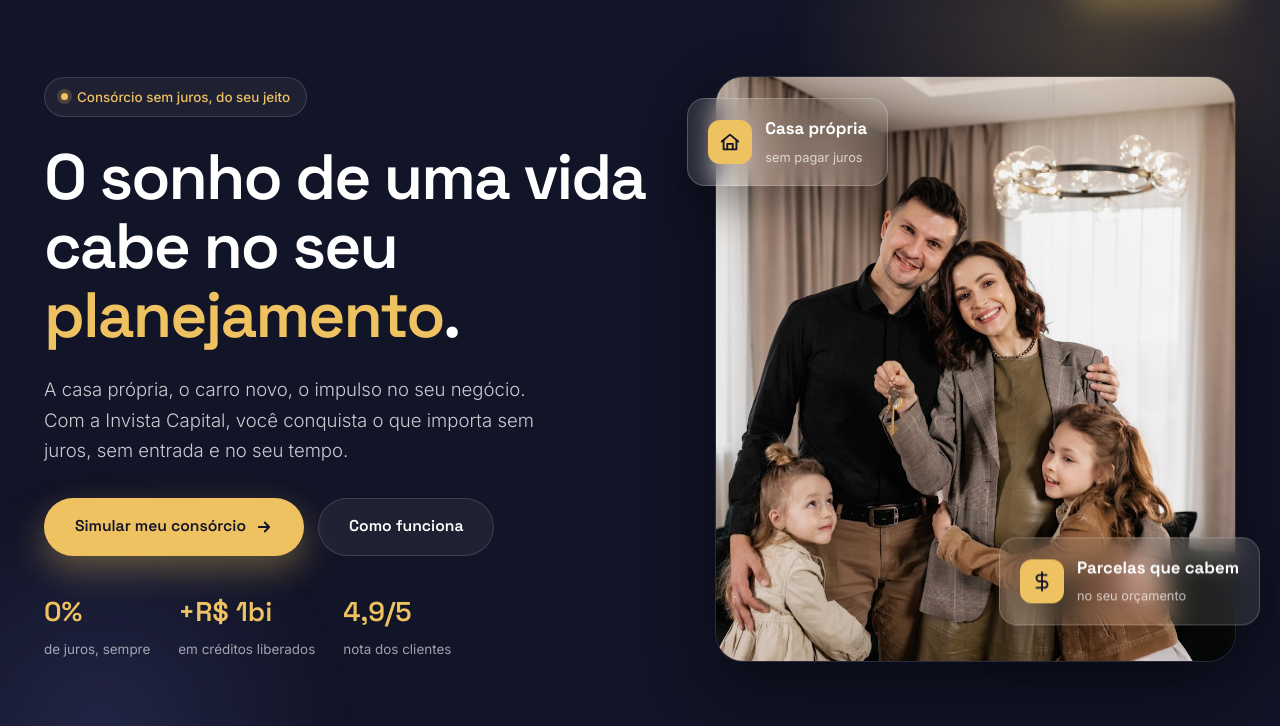
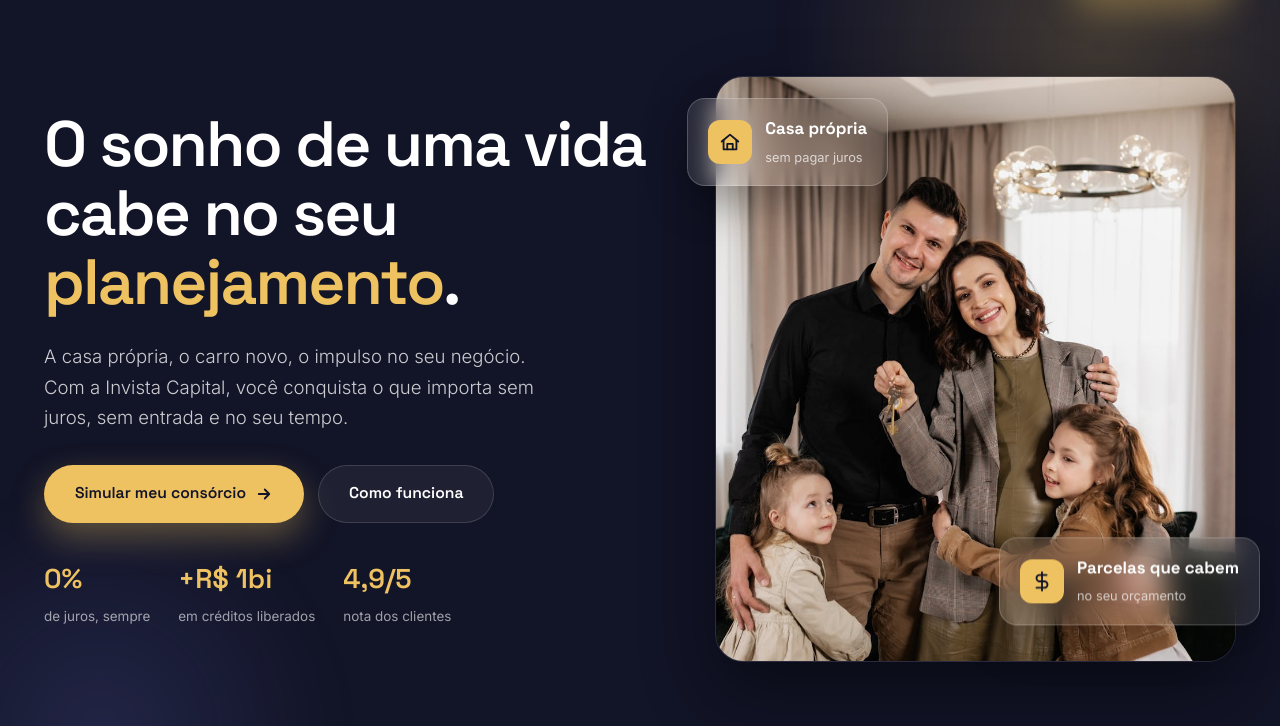
Before and after one commit to leonardoferreirr/invista-capital-landing, a plain HTML site: page index.html in a window 1280 px wide. Shown: the part 74-800 px from the top of the page. Drawn offline with Linux system fonts and the light colour scheme.

Commit message:
remove: hero badge

```diff
--- a/index.html
+++ b/index.html
@@ -276,7 +276,6 @@ footer a:hover{color:var(--gold)}
 <section class="hero">
   <div class="wrap hero-grid">
     <div class="hero-copy reveal">
-      <span class="badge"><span class="dot"></span> Consórcio sem juros, do seu jeito</span>
       <h1>O sonho de uma vida cabe no seu <span class="gold-on-dark">planejamento</span>.</h1>
       <p class="sub">A casa própria, o carro novo, o impulso no seu negócio. Com a Invista Capital, você conquista o que importa sem juros, sem entrada e no seu tempo.</p>
       <div class="hero-cta">
```
